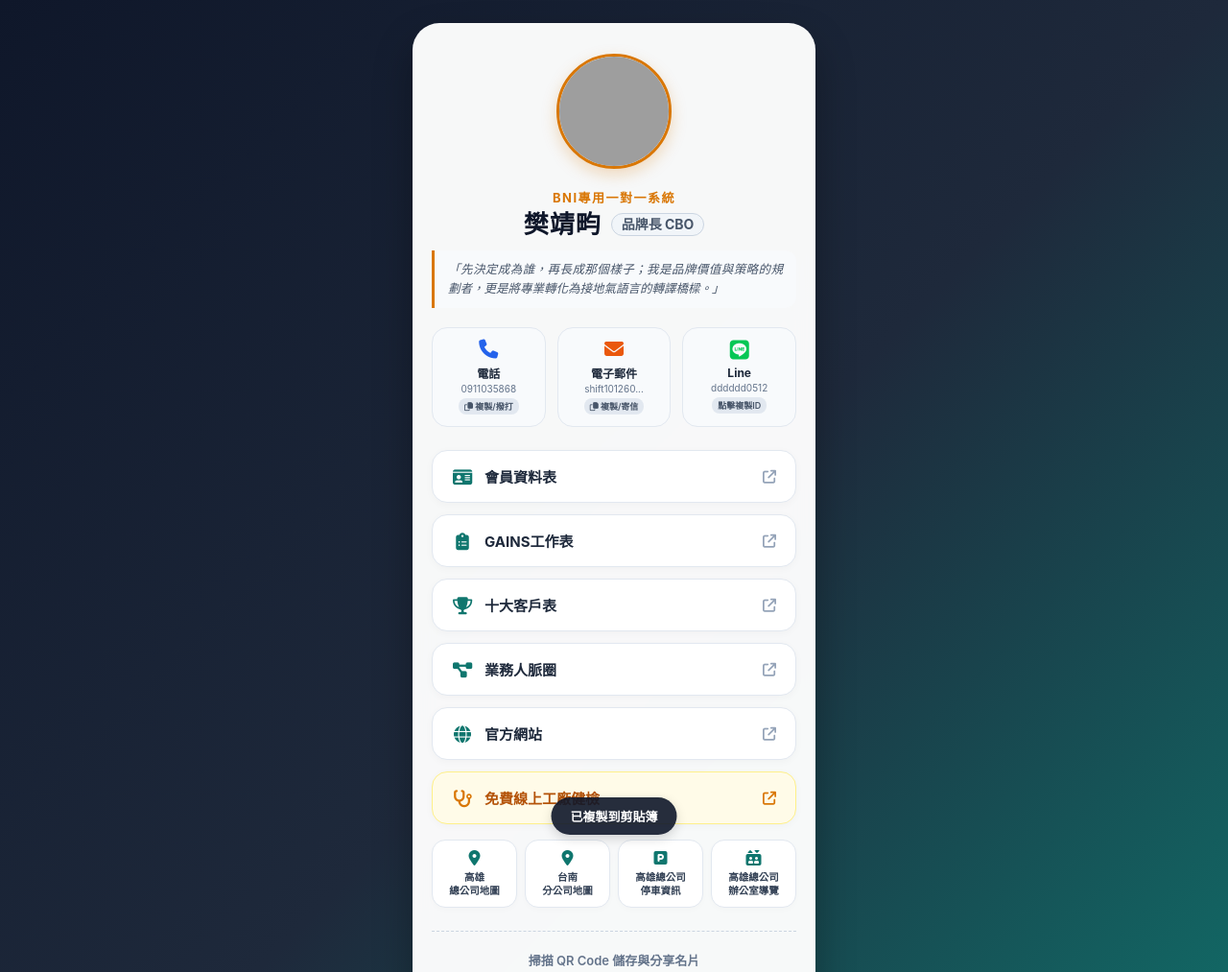
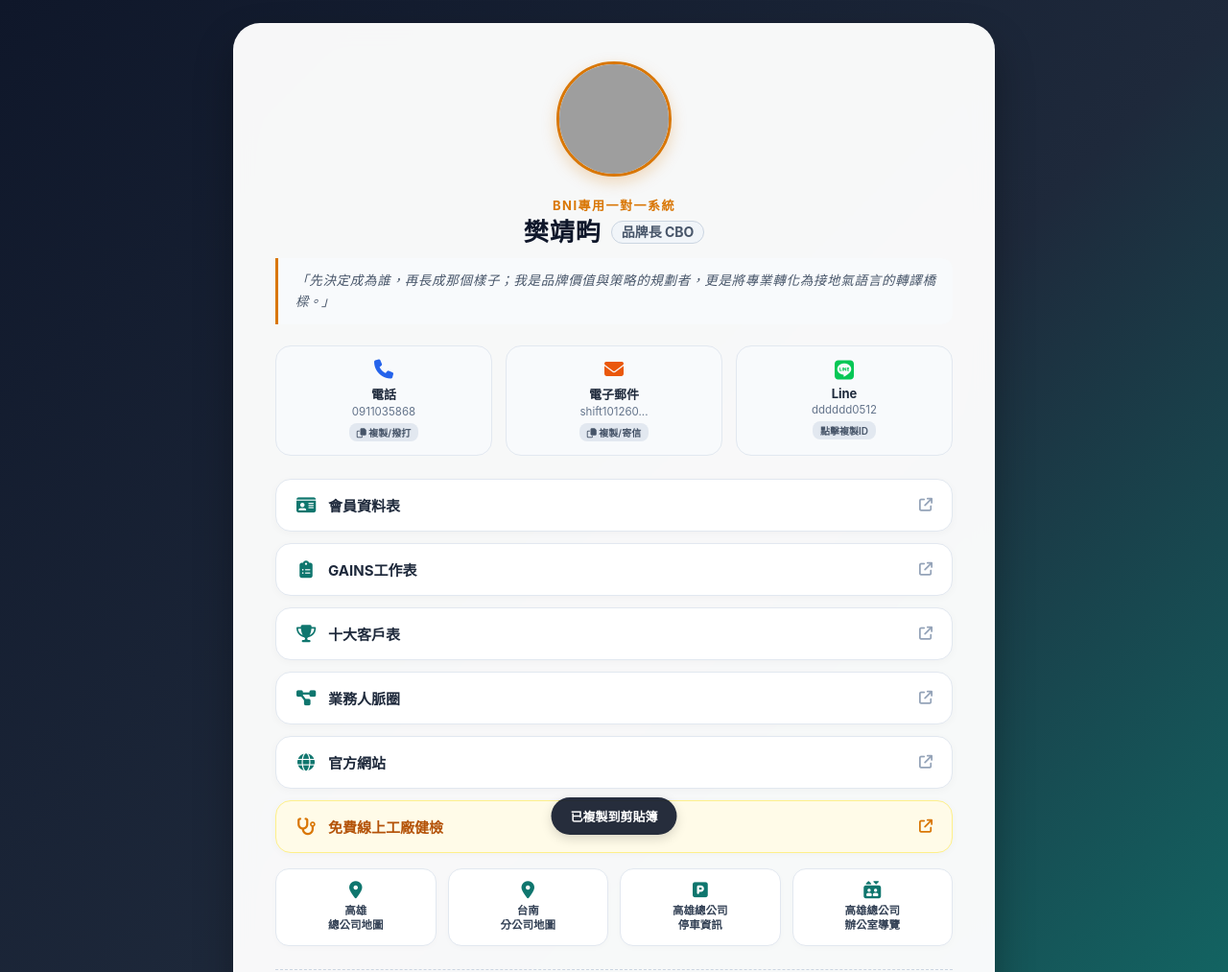
Before and after one commit to shift101260/BNI-FAN-CHING-YUN, a plain HTML site: page index.html in a window 1280 px wide. Shown: the top 1013 px of the page at 96% size. Drawn offline with Linux system fonts and the light colour scheme; grey boxes are pictures that could not be loaded.

Commit message:
Update index.html

```diff
--- a/index.html
+++ b/index.html
@@ -34,7 +34,7 @@
             display: flex;
             justify-content: center;
             align-items: center;
-            padding: 24px 12px;
+            padding: 24px 16px;
             color: #334155;
         }
 
@@ -42,9 +42,9 @@
             background: rgba(255, 255, 255, 0.97);
             backdrop-filter: blur(12px);
             width: 100%;
-            max-width: 420px;
+            max-width: 794px;
             border-radius: 28px;
-            padding: 32px 20px;
+            padding: 40px 44px;
             box-shadow: 0 20px 40px rgba(0, 0, 0, 0.3);
             text-align: center;
             position: relative;
@@ -105,22 +105,22 @@
         }
 
         .bio-quote {
-            font-size: 12.5px;
+            font-size: 13.5px;
             color: #475569;
             background: #f8fafc;
-            border-left: 3px solid #d97706;
-            padding: 10px 14px;
+            border-left: 3.5px solid #d97706;
+            padding: 12px 18px;
             border-radius: 0 12px 12px 0;
             text-align: justify;
-            line-height: 1.6;
-            margin-bottom: 20px;
+            line-height: 1.65;
+            margin-bottom: 22px;
             font-style: italic;
         }
 
         .quick-actions {
             display: flex;
             justify-content: center;
-            gap: 12px;
+            gap: 14px;
             margin-bottom: 24px;
         }
 
@@ -129,7 +129,7 @@
             background: #f8fafc;
             border: 1px solid #e2e8f0;
             border-radius: 16px;
-            padding: 12px 8px;
+            padding: 14px 10px;
             display: flex;
             flex-direction: column;
             align-items: center;
@@ -156,13 +156,13 @@
         .action-icon.line { color: #06c755; }
 
         .action-label {
-            font-size: 12px;
+            font-size: 13px;
             font-weight: 700;
             margin-bottom: 2px;
         }
 
         .action-val {
-            font-size: 10px;
+            font-size: 11.5px;
             color: #64748b;
             word-break: break-all;
             max-width: 100%;
@@ -172,12 +172,12 @@
         }
 
         .copy-badge {
-            font-size: 9px;
+            font-size: 10px;
             background: #e2e8f0;
             color: #475569;
-            padding: 2px 6px;
+            padding: 2px 8px;
             border-radius: 8px;
-            margin-top: 4px;
+            margin-top: 5px;
             font-weight: 600;
         }
 
@@ -283,7 +283,7 @@
         /* 導覽按鈕區塊 */
         .nav-grid {
             display: flex;
-            gap: 8px;
+            gap: 12px;
             margin-top: 4px;
         }
 
@@ -292,7 +292,7 @@
             background: #ffffff;
             border: 1.5px solid #e2e8f0;
             border-radius: 14px;
-            padding: 10px 4px;
+            padding: 12px 6px;
             display: flex;
             flex-direction: column;
             align-items: center;
@@ -310,15 +310,15 @@
         }
 
         .nav-icon {
-            font-size: 16px;
+            font-size: 18px;
             color: #0f766e;
             margin-bottom: 6px;
         }
 
         .nav-label {
-            font-size: 10.5px;
+            font-size: 11.5px;
             font-weight: 700;
-            line-height: 1.3;
+            line-height: 1.35;
             text-align: center;
             color: #334155;
         }
@@ -1096,6 +1096,10 @@
         }
 
         @media (max-width: 680px) {
+            .card-container {
+                padding: 28px 18px;
+                border-radius: 24px;
+            }
             .a4-paper {
                 padding: 26px 18px;
                 min-height: auto;
```
